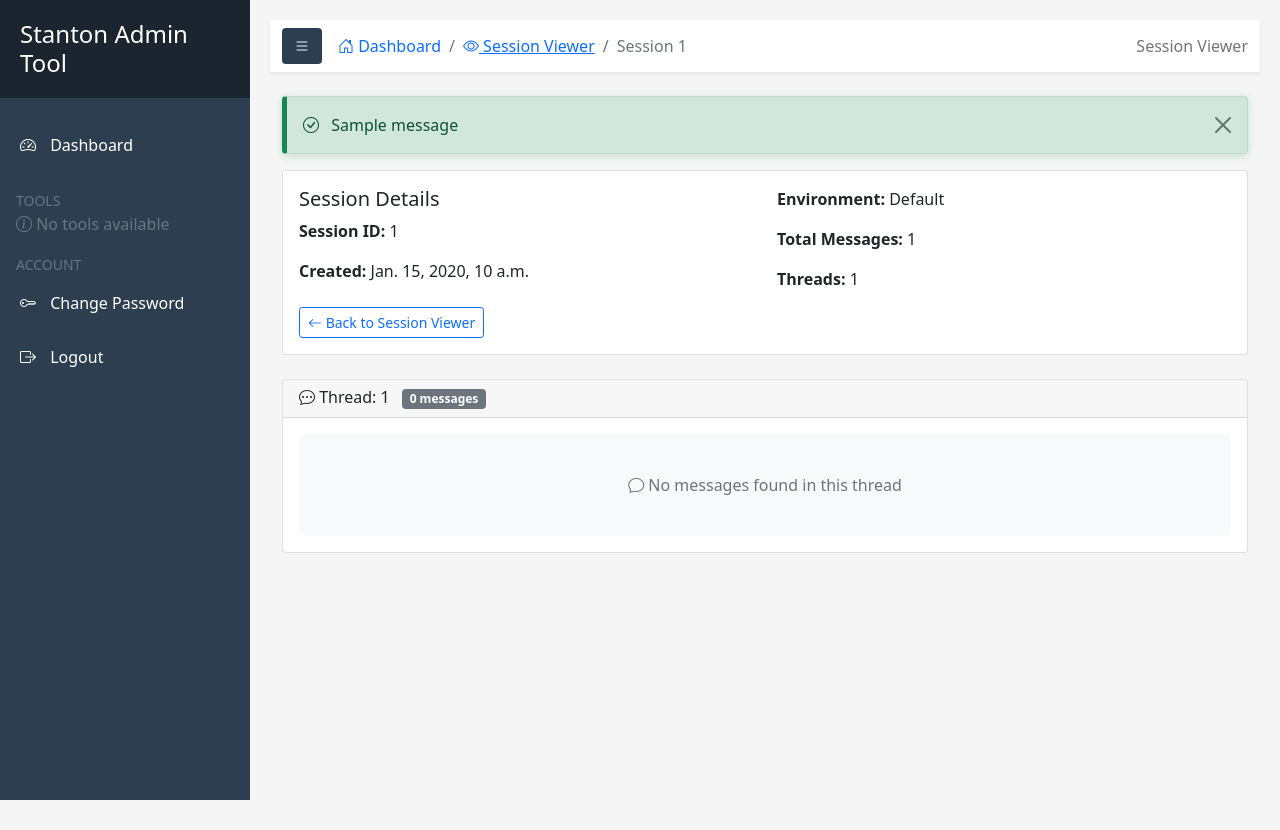
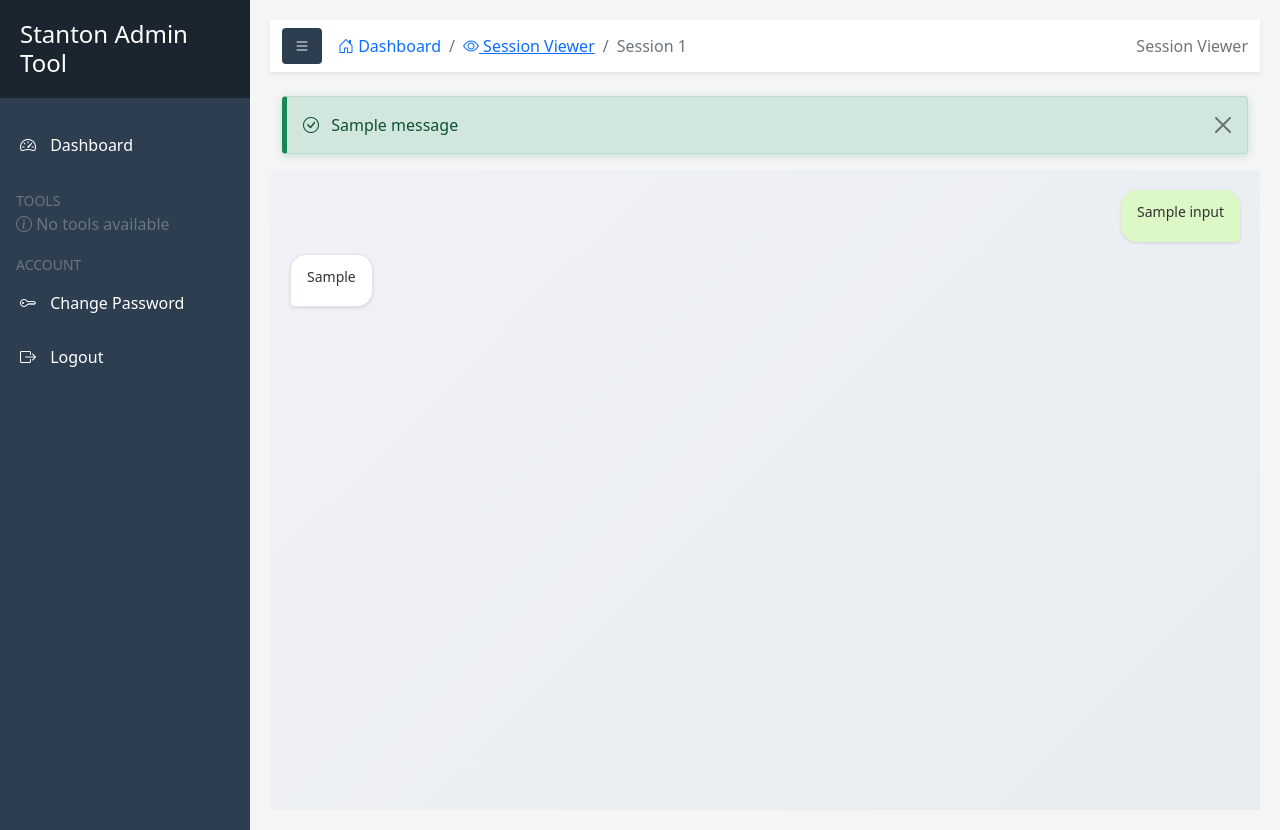
Before and after one commit to ivishalanand/AskStantonAnnotation, a Django app: template session_viewer/templates/session_viewer/session_detail.html in a window 1280 px wide. Before the commit the page ends 800 px from the top, so only its background shows below. Run offline with Django 3.2, Linux system fonts and the light colour scheme; the template is opened without the code that fills it: most values are stand-ins (such as "Sample title", 1, 10 or a date in 2020); one stand-in notice (Sample message) is shown.

Commit message:
refactor: enhance session parser and viewer for improved chat functionality
- Simplify session parsing logic to extract input and output messages more effectively
- Update session viewer template for a cleaner chat interface with improved styling
- Implement structured output for AI responses and tool interactions
- Add error handling and loading states for better user experience
- Ensure compatibility with new chat history format

This refactor enhances the overall usability and presentation of session data in the viewer.:

```diff
--- a/session_viewer/templates/session_viewer/session_detail.html
+++ b/session_viewer/templates/session_viewer/session_detail.html
@@ -16,161 +16,279 @@
 {% endblock %}
 
 {% block content %}
-<div class="container-fluid">
+<div class="chat-app">
     {% if error %}
-        <div class="row justify-content-center">
-            <div class="col-md-8">
-                <div class="alert alert-danger" role="alert">
-                    <h4 class="alert-heading">Error Loading Session</h4>
+        <div class="error-message">
+            <h4>Error Loading Session</h4>
             <p>{{ error }}</p>
-                    <hr>
-                    <p class="mb-0">
             <a href="{% url 'session_viewer:index' %}" class="btn btn-outline-danger">
                 <i class="bi bi-arrow-left"></i> Back to Session Viewer
             </a>
-                    </p>
-                </div>
-            </div>
         </div>
     {% elif chat_data %}
-        <div class="row">
-            <div class="col-12">
-                <!-- Session Header -->
-                <div class="card mb-4">
-                    <div class="card-body">
-                        <div class="row">
-                            <div class="col-md-6">
-                                <h5 class="card-title">Session Details</h5>
-                                <p><strong>Session ID:</strong> {{ chat_data.session_id }}</p>
-                                <p><strong>Created:</strong> {{ chat_data.created_at }}</p>
-                            </div>
-                            <div class="col-md-6">
-                                <p><strong>Environment:</strong> {{ chat_data.environment|default:"Default" }}</p>
-                                <p><strong>Total Messages:</strong> {{ chat_data.total_messages }}</p>
-                                <p><strong>Threads:</strong> {{ chat_data.total_threads }}</p>
-                            </div>
-                        </div>
-                        <a href="{% url 'session_viewer:index' %}" class="btn btn-outline-primary btn-sm">
-                            <i class="bi bi-arrow-left"></i> Back to Session Viewer
-                        </a>
+        <div class="chat-messages">
+            {% for trace in chat_data.traces %}
+                <!-- User Message -->
+                <div class="message-row user-row">
+                    <div class="message user-message markdown-content">
+                        {{ trace.input }}
                     </div>
                 </div>
 
-                <!-- Chat Messages -->
-                {% for thread_id, thread_data in chat_data.threads.items %}
-                    <div class="card mb-4">
-                        <div class="card-header">
-                            <h6 class="mb-0">
-                                <i class="bi bi-chat-dots"></i>
-                                Thread: {{ thread_id|truncatechars:20 }}
-                                <span class="badge bg-secondary ms-2">{{ thread_data.messages|length }} messages</span>
-                            </h6>
-                        </div>
-                        <div class="card-body">
-                            <div class="chat-container" style="max-height: 600px; overflow-y: auto;">
-                                {% for message in thread_data.messages %}
-                                    <div class="message-wrapper mb-3">
-                                        {% if message.type == 'user' %}
-                                            <!-- User Message (Black box) -->
-                                            <div class="d-flex justify-content-end">
-                                                <div class="message user-message bg-dark text-white p-3 rounded" style="max-width: 70%;">
-                                                    <div class="message-content">
-                                                        {{ message.content|linebreaks }}
-                                                    </div>
-                                                    <small class="text-muted d-block mt-2">
-                                                        <i class="bi bi-clock"></i> {{ message.timestamp }}
-                                                    </small>
+                <!-- AI/Tool Responses -->
+                {% for output_item in trace.output %}
+                    {% if output_item.ai %}
+                        <div class="message-row ai-row">
+                            <div class="message ai-message markdown-content">
+                                {{ output_item.ai }}
                             </div>
                         </div>
-                                        {% elif message.type == 'assistant' %}
-                                            <!-- AI Message (Blue box) -->
-                                            <div class="d-flex justify-content-start">
-                                                <div class="message ai-message bg-primary text-white p-3 rounded" style="max-width: 70%;">
-                                                    <div class="message-content">
-                                                        {{ message.content|linebreaks }}
+                    {% elif output_item.tool %}
+                        <div class="message-row tool-row">
+                            <div class="message tool-message">
+                                <div class="tool-name">
+                                    <i class="bi bi-tools"></i> {{ output_item.tool.name|default:output_item.tool.id }}
                                 </div>
-                                                    <small class="text-light d-block mt-2">
-                                                        <i class="bi bi-clock"></i> {{ message.timestamp }}
-                                                    </small>
+                                {% if output_item.tool.input %}
+                                    <div class="tool-section">
+                                        <small><strong>Input:</strong></small>
+                                        <div class="tool-content">{{ output_item.tool.input|pprint }}</div>
                                     </div>
+                                {% endif %}
+                                {% if output_item.tool.output %}
+                                    <div class="tool-section">
+                                        <small><strong>Output:</strong></small>
+                                        <div class="tool-content">{{ output_item.tool.output }}</div>
                                     </div>
-                                        {% else %}
-                                            <!-- System Message -->
-                                            <div class="d-flex justify-content-center">
-                                                <div class="message system-message bg-secondary text-white p-2 rounded" style="max-width: 50%;">
-                                                    <small>
-                                                        <i class="bi bi-gear"></i> {{ message.content }}
-                                                    </small>
+                                {% endif %}
                             </div>
                         </div>
                     {% endif %}
-                                    </div>
+                {% endfor %}
             {% empty %}
-                                    <div class="text-muted text-center py-4">
-                                        <i class="bi bi-chat"></i> No messages found in this thread
+                <div class="empty-chat">
+                    <i class="bi bi-chat-x"></i>
+                    <p>No conversation data found</p>
                 </div>
             {% endfor %}
         </div>
-                        </div>
-                    </div>
-                {% empty %}
-                    <div class="card">
-                        <div class="card-body text-center py-5">
-                            <i class="bi bi-chat-x display-4 text-muted"></i>
-                            <h5 class="mt-3">No conversation data found</h5>
-                            <p class="text-muted">This session doesn't contain any parseable conversation messages.</p>
-                        </div>
-                    </div>
-                {% endfor %}
-            </div>
-        </div>
     {% else %}
-        <div class="row justify-content-center">
-            <div class="col-md-8">
-                <div class="card">
-                    <div class="card-body text-center py-5">
-                        <div class="spinner-border text-primary" role="status">
+        <div class="loading-chat">
+            <div class="spinner-border" role="status">
                 <span class="visually-hidden">Loading...</span>
             </div>
-                        <h5 class="mt-3">Loading Session Data</h5>
-                        <p class="text-muted">Please wait while we fetch the session information...</p>
-                    </div>
-                </div>
-            </div>
+            <p>Loading session data...</p>
         </div>
     {% endif %}
 </div>
 
 <style>
-.chat-container {
-    background-color: #f8f9fa;
-    border-radius: 8px;
-    padding: 15px;
+.chat-app {
+    height: calc(100vh - 160px);
+    background: linear-gradient(135deg, #f0f2f5 0%, #e8ecf0 100%);
+    padding: 0;
+    margin: 0;
+}
+
+.chat-messages {
+    height: 100%;
+    overflow-y: auto;
+    padding: 20px;
+}
+
+.message-row {
+    display: flex;
+    margin-bottom: 12px;
+    width: 100%;
+}
+
+.user-row {
+    justify-content: flex-end;
+}
+
+.ai-row {
+    justify-content: flex-start;
+}
+
+.tool-row {
+    justify-content: center;
 }
 
 .message {
+    max-width: 85%;
+    padding: 12px 16px;
+    border-radius: 16px;
     word-wrap: break-word;
+    line-height: 1.4;
+    font-size: 14px;
+    box-shadow: 0 1px 3px rgba(0,0,0,0.12);
 }
 
 .user-message {
-    background-color: #343a40 !important;
+    background-color: #dcf8c6;
+    color: #333;
+    border-bottom-right-radius: 4px;
 }
 
 .ai-message {
-    background-color: #0d6efd !important;
+    background-color: #ffffff;
+    color: #333;
+    border-bottom-left-radius: 4px;
+    border: 1px solid #e1e8ed;
 }
 
-.system-message {
-    font-style: italic;
+.tool-message {
+    background-color: #fff3cd;
+    color: #856404;
+    border: 1px solid #ffd60a;
+    border-radius: 12px;
+    max-width: 90%;
 }
 
-.message-wrapper {
-    animation: fadeIn 0.3s ease-in;
+.tool-name {
+    font-weight: 600;
+    margin-bottom: 8px;
+    color: #6c5ce7;
 }
 
-@keyframes fadeIn {
-    from { opacity: 0; transform: translateY(10px); }
-    to { opacity: 1; transform: translateY(0); }
+.tool-section {
+    margin-top: 10px;
+}
+
+.tool-section small {
+    color: #666;
+    font-weight: 500;
+}
+
+.tool-content {
+    background-color: #f8f9fa;
+    color: #333;
+    padding: 8px 12px;
+    border-radius: 8px;
+    margin-top: 4px;
+    font-family: 'Monaco', 'Menlo', 'Consolas', monospace;
+    font-size: 12px;
+    white-space: pre-wrap;
+    word-break: break-word;
+    border: 1px solid #dee2e6;
+    max-height: 200px;
+    overflow-y: auto;
+}
+
+.error-message, .empty-chat, .loading-chat {
+    text-align: center;
+    padding: 60px 20px;
+    color: #6c757d;
+}
+
+.error-message {
+    background-color: #f8d7da;
+    color: #721c24;
+    border-radius: 8px;
+    margin: 20px;
+}
+
+.empty-chat i, .loading-chat .spinner-border {
+    font-size: 48px;
+    margin-bottom: 16px;
+}
+
+/* Mobile responsiveness */
+@media (max-width: 768px) {
+    .chat-messages {
+        padding: 12px;
+    }
+
+    .message {
+        max-width: 90%;
+        font-size: 15px;
+    }
+
+    .tool-message {
+        max-width: 95%;
+    }
+}
+
+/* Markdown styling */
+.markdown-content h1, .markdown-content h2, .markdown-content h3 {
+    margin-top: 16px;
+    margin-bottom: 8px;
+}
+
+.markdown-content h1 { font-size: 1.5em; }
+.markdown-content h2 { font-size: 1.3em; }
+.markdown-content h3 { font-size: 1.1em; }
+
+.markdown-content p {
+    margin-bottom: 8px;
+}
+
+.markdown-content code {
+    background-color: rgba(175, 184, 193, 0.2);
+    padding: 2px 4px;
+    border-radius: 3px;
+    font-family: 'Monaco', 'Menlo', 'Consolas', monospace;
+    font-size: 0.9em;
+}
+
+.markdown-content pre {
+    background-color: #f6f8fa;
+    padding: 12px;
+    border-radius: 6px;
+    overflow-x: auto;
+    margin: 8px 0;
+}
+
+.markdown-content pre code {
+    background: none;
+    padding: 0;
+}
+
+.markdown-content ul, .markdown-content ol {
+    margin-left: 20px;
+    margin-bottom: 8px;
+}
+
+.markdown-content blockquote {
+    border-left: 4px solid #dfe2e5;
+    padding-left: 16px;
+    margin: 8px 0;
+    color: #6a737d;
+}
+
+.markdown-content strong {
+    font-weight: 600;
 }
 </style>
+
+<!-- Include Marked.js from CDN -->
+<script src="https://cdn.jsdelivr.net/npm/marked/marked.min.js"></script>
+
+<script>
+document.addEventListener('DOMContentLoaded', function() {
+    // Configure marked options
+    marked.setOptions({
+        breaks: true,
+        gfm: true,
+        headerIds: false,
+        mangle: false
+    });
+
+    // Find all elements with markdown-content class and render them
+    const markdownElements = document.querySelectorAll('.markdown-content');
+    markdownElements.forEach(function(element) {
+        const markdownText = element.textContent.trim();
+        if (markdownText) {
+            try {
+                const htmlContent = marked.parse(markdownText);
+                element.innerHTML = htmlContent;
+            } catch (error) {
+                console.error('Markdown parsing error:', error);
+                // Fallback to plain text with line breaks
+                element.innerHTML = markdownText.replace(/\n/g, '<br>');
+            }
+        }
+    });
+});
+</script>
 {% endblock %}
--- a/session_viewer/views.py
+++ b/session_viewer/views.py
@@ -5,7 +5,7 @@ import asyncio
 from core.langfuse_client import get_session_by_id, LangfuseAPIError
 from core.session_parser import get_session_chat_data
 
-
+@login_required
 def index(request):
     return render(request, 'session_viewer/index.html')
 
```
Also changed, not shown: core/session_parser.py (+116 -131 lines). Lines whose indentation alone changed are shown as unchanged.
